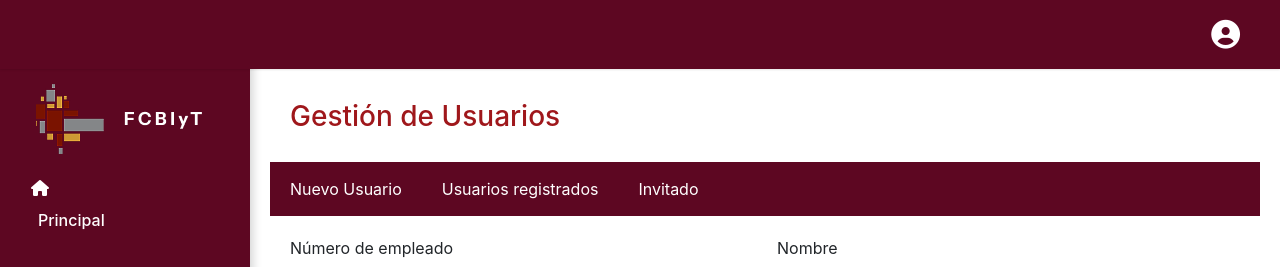
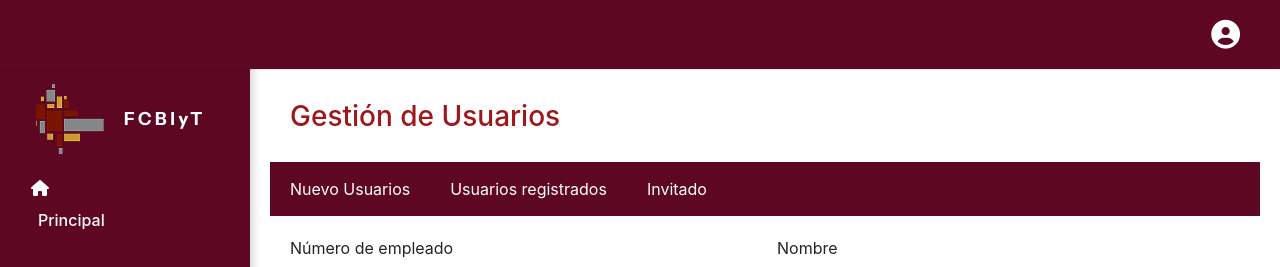
Before and after one commit to Pau-Mich/SCACC, a React (Vite) app in the folder frontend/: page /gestion_usuarios in a window 1280 px wide. Shown: the top 267 px of the page. Built offline with nearby package versions, Linux system fonts and the light colour scheme.

Commit message:
[Alliz-Toll]: New change

```diff
--- a/frontend/src/pages/user_componentes/user_menu.jsx
+++ b/frontend/src/pages/user_componentes/user_menu.jsx
@@ -9,7 +9,7 @@ export default function UserMenu({ page, setPage, submenuOpen, setSubmenuOpen })
             className="btn-submenu"
             onClick={() => setSubmenuOpen((o) => !o)}
           >
-            Nuevo Usuario
+            Nuevo Usuarios
           </span>
           <ul className={`submenu ${submenuOpen ? "activo" : ""}`}>
             <li
```
